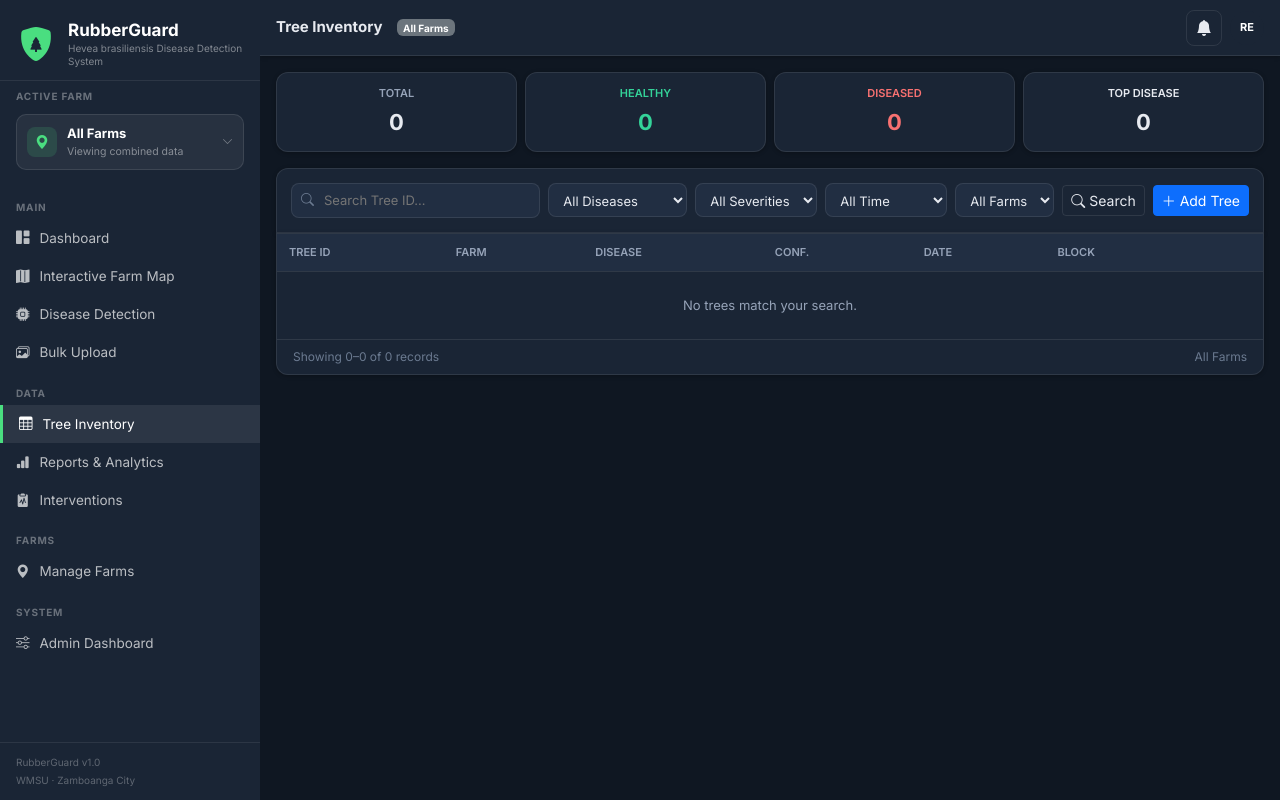
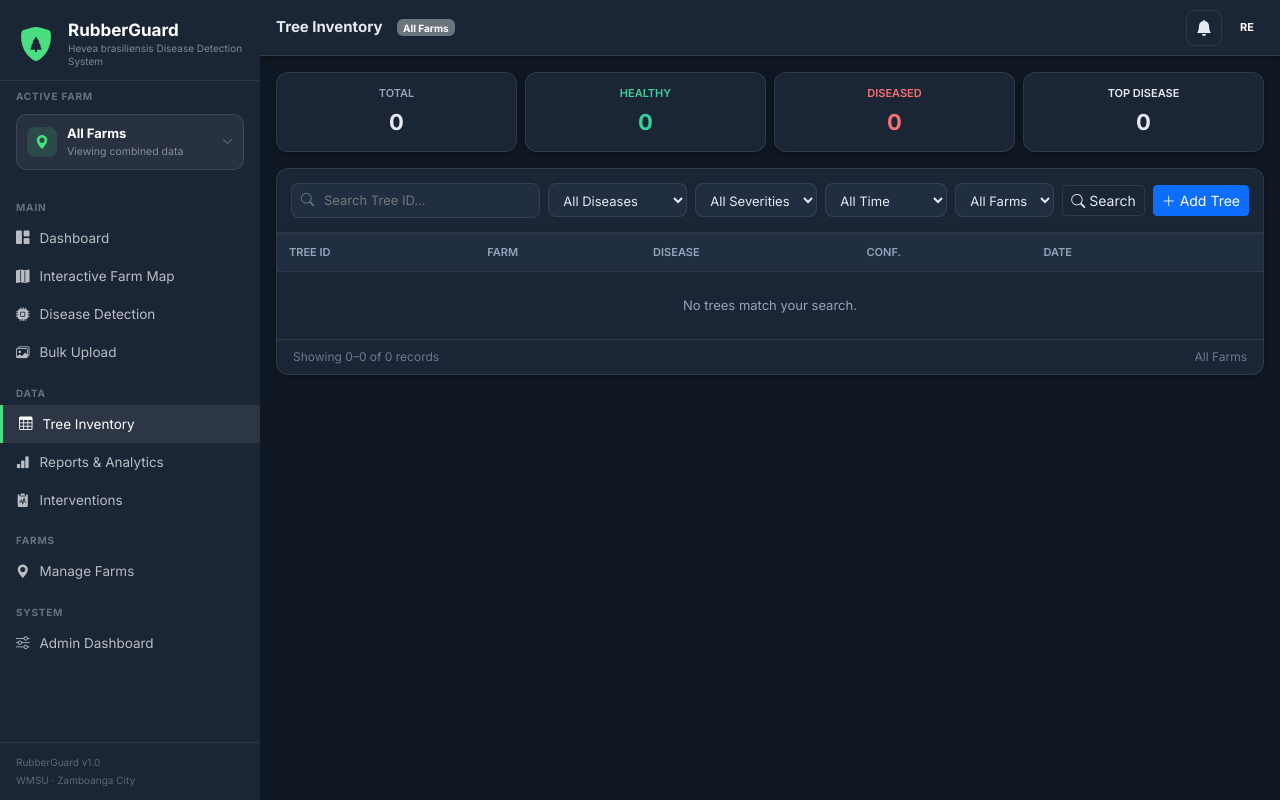
Before and after one commit to Ponkan2077/CS2616, a Django app: page /inventory/ in a window 1280 px wide. Run offline with Django 5.2, Linux system fonts and the light colour scheme; a user stored in the database is signed in; data comes from the database, SQL or seed files in the repository; some libraries are stand-ins or nearby versions.

Commit message:
Remove 'BLOCK' column from tree inventory table

```diff
--- a/templates/tree_inventory.html
+++ b/templates/tree_inventory.html
@@ -87,7 +87,6 @@
           <th>DISEASE</th>
           <th>CONF.</th>
           <th>DATE</th>
-          <th>BLOCK</th>
           <th></th>
         </tr>
       </thead>
@@ -112,7 +111,6 @@
             </div>
           </td>
           <td class="text-muted" style="font-size:12px;">{{ t.date_scanned }}</td>
-          <td style="font-size:12px;">{{ t.block }}</td>
           <td>
             <a href="{% url 'tree_details' t.tree_id %}" class="btn btn-sm btn-outline-primary" style="font-size:11px;">
               <i class="bi bi-eye"></i>
@@ -120,7 +118,7 @@
           </td>
         </tr>
         {% empty %}
-        <tr><td colspan="7" class="text-center text-muted py-4">No trees match your search.</td></tr>
+        <tr><td colspan="6" class="text-center text-muted py-4">No trees match your search.</td></tr>
         {% endfor %}
       </tbody>
     </table>
```
